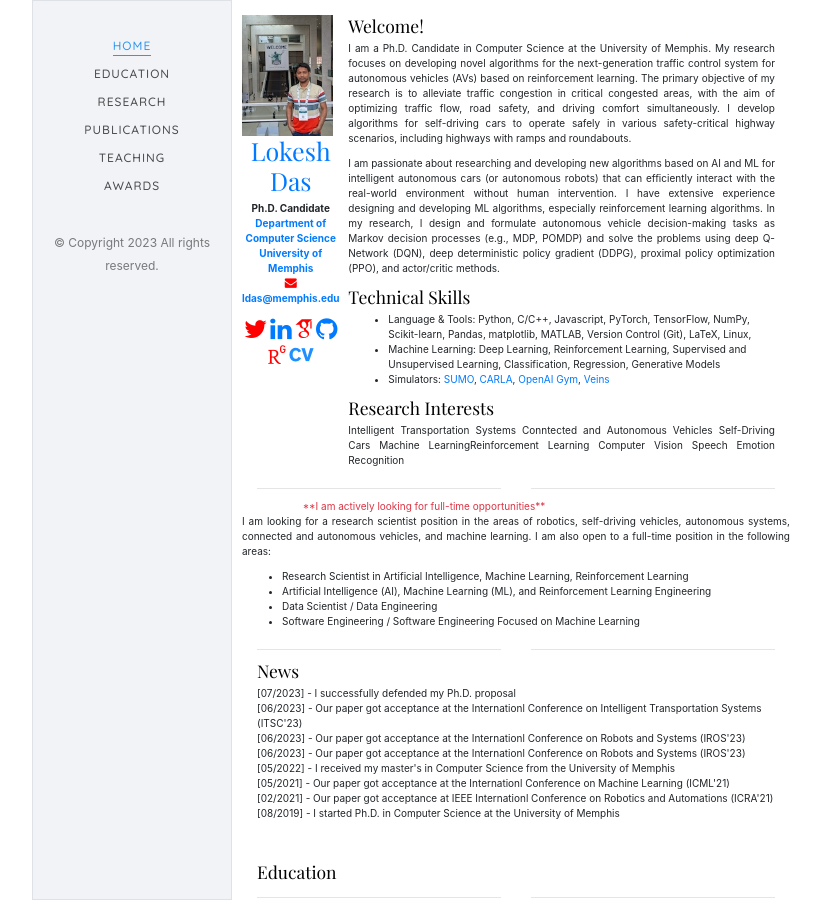
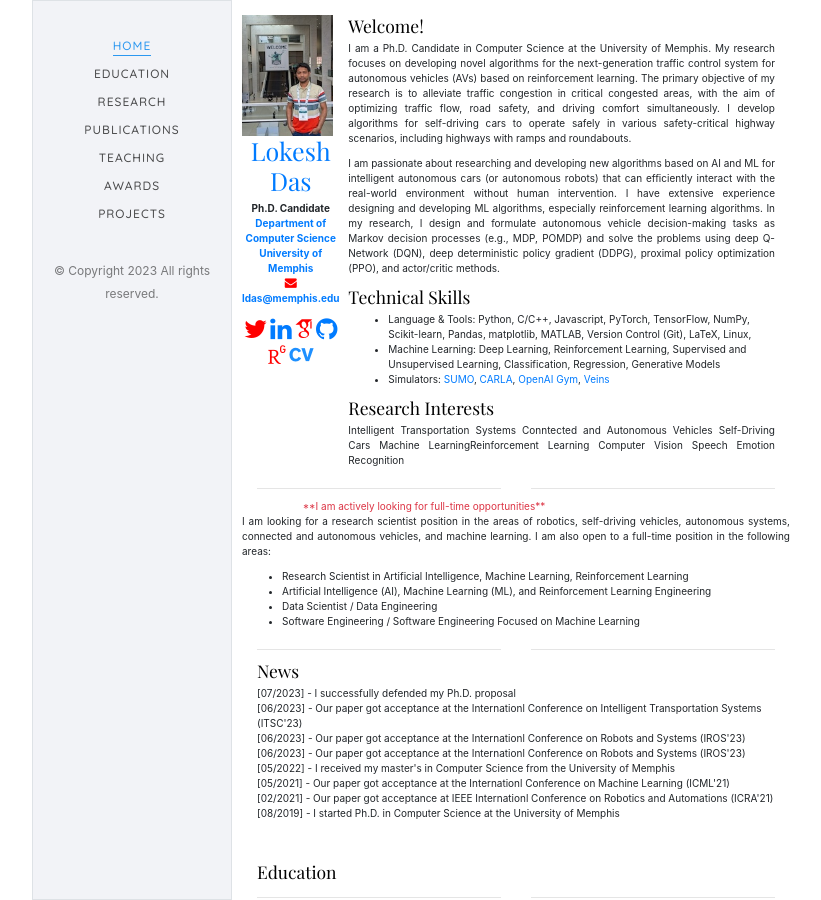
Before and after one commit to lokesh-c-das/lokesh-c-das.github.io, a Jekyll site: the page built from index.md, in a window 1280 px wide and 900 px high. Shown: the whole window, without its empty margins (224-1045 px from the left). Built offline with Jekyll 4.4.1, drawn with Linux system fonts in a browser that asks for light colours; some web fonts are replaced.

Commit message:
Projects added

```diff
--- a/_layouts/default.html
+++ b/_layouts/default.html
@@ -76,6 +76,7 @@
             <li><a href="#" data-nav-section="services">Publications</a></li>
             <li><a href="#" data-nav-section="skills">Teaching</a></li>
             <li><a href="#" data-nav-section="education">Awards</a></li>
+            <li><a href="#" data-nav-section="work">Projects</a></li>
             <!--
             <li><a href="#" data-nav-section="experience">Experience</a></li>
             <li><a href="#" data-nav-section="work">Work</a></li>
```
